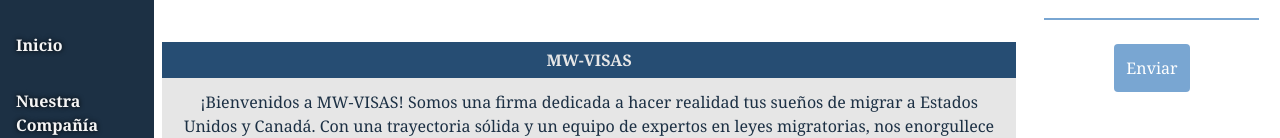
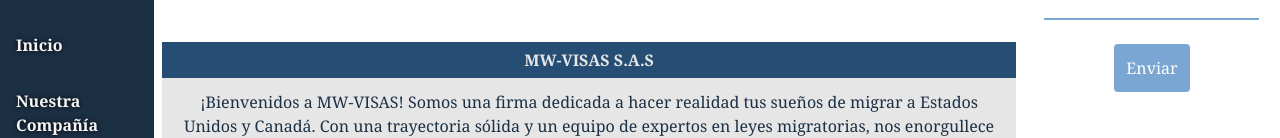
Before and after one commit to sebasRT/MW-VISAS, a Next.js app: page / in a window 1280 px wide. Shown: the part 344-482 px from the top of the page. Built offline with nearby package versions, Linux system fonts and the light colour scheme.

Commit message:
sas added

```diff
--- a/src/components/about-us/AboutUs.tsx
+++ b/src/components/about-us/AboutUs.tsx
@@ -1,7 +1,7 @@
 const AboutUs = () => {
   return (
     <div className="items-center text-center bg-grey text-blue-dark m-2">
-      <h2 className="bg-blue-primary text-grey p-1.5 font-bold">MW-VISAS</h2>
+      <h2 className="bg-blue-primary text-grey p-1.5 font-bold">MW-VISAS S.A.S</h2>
     <p className="p-3 text-base">
     ¡Bienvenidos a MW-VISAS! Somos una firma dedicada a hacer realidad tus sueños de
     migrar a Estados Unidos y Canadá. Con una trayectoria sólida y un equipo de expertos
```
